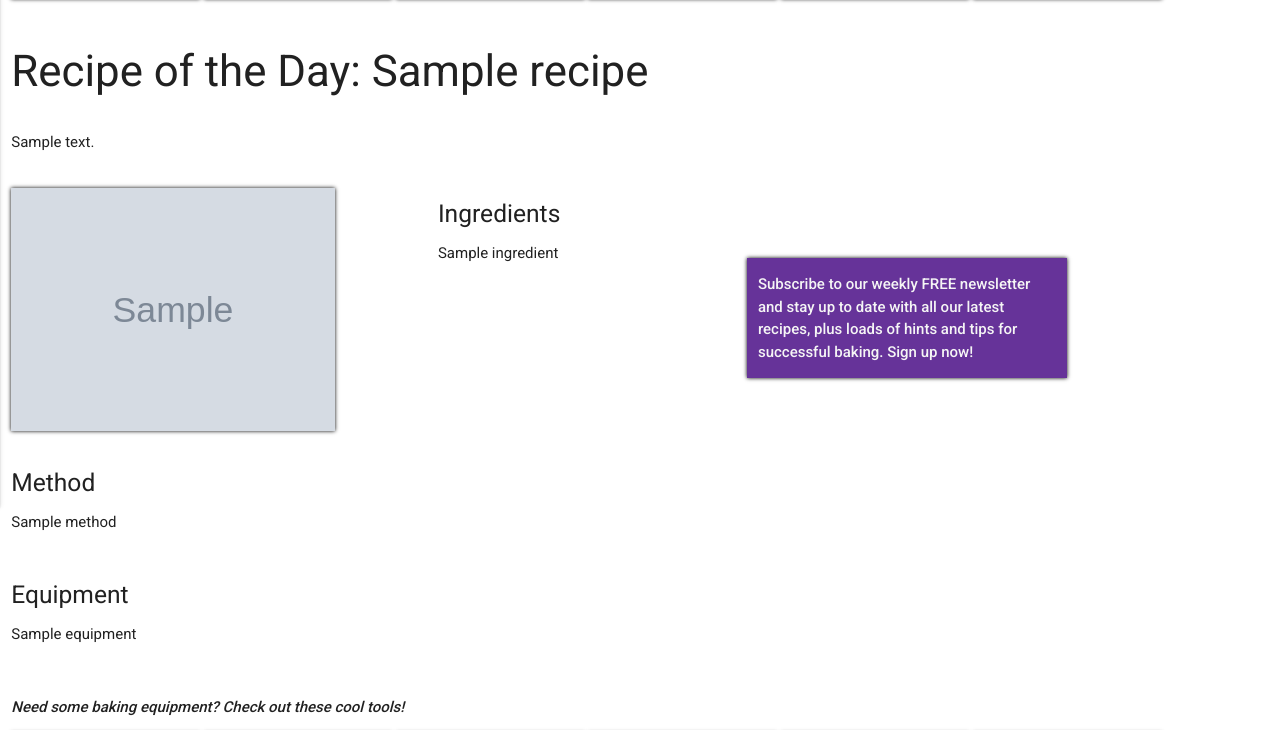
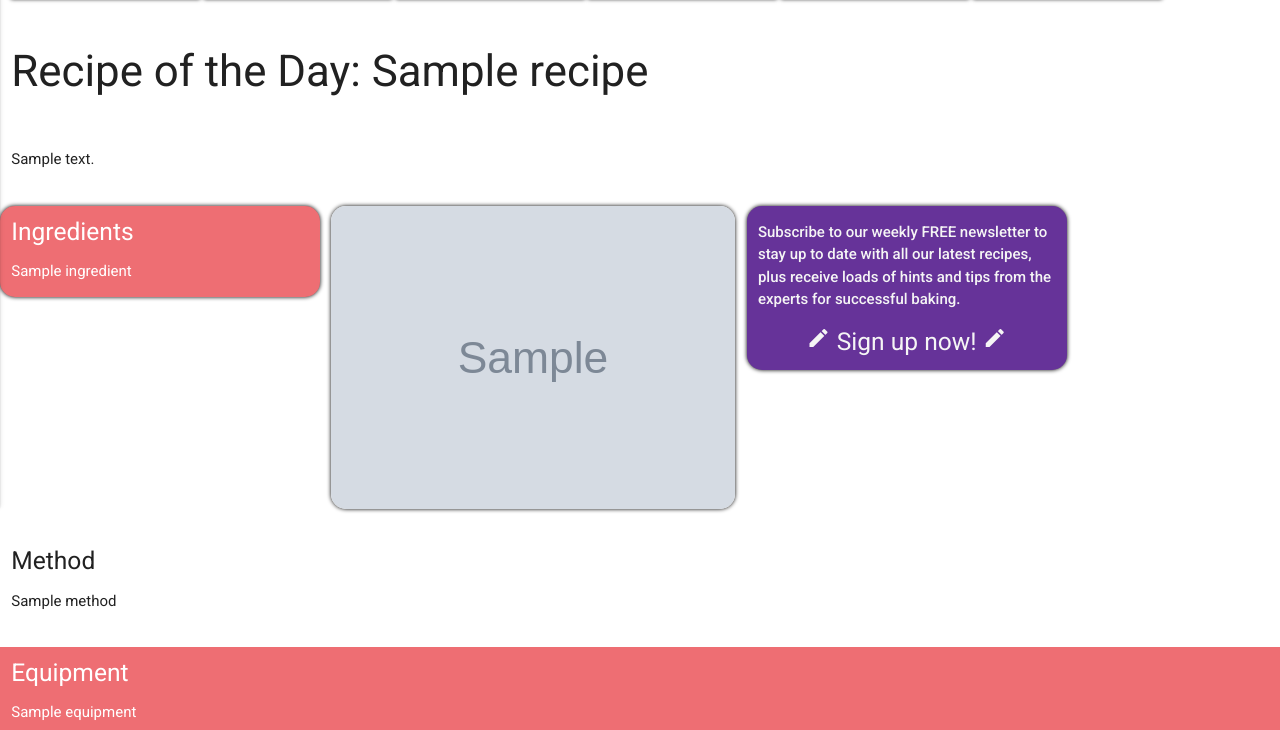
Before and after one commit to kevald1963/milestone-3-recipe-application, a Flask app: page /home in a window 1280 px wide. Shown: the part 354-1084 px from the top of the page. Run offline with Flask 2, Linux system fonts and the light colour scheme; grey boxes marked "Sample" are stand-in pictures; a database or web service that is not in the repository returns one stand-in record (values such as "Sample title"); some libraries are stand-ins or nearby versions.

Commit message:
Further styling changes made to Home page.

```diff
--- a/static/css/style.css
+++ b/static/css/style.css
@@ -1,6 +1,6 @@
 @import url('https://fonts.googleapis.com/css?family=Roboto:100,200,300,400,500,600,700');
 
-h3 {
+.row.margin-bottom-override {
     margin-bottom: 0;
 }
 
@@ -31,15 +31,46 @@ h3 {
     margin-top: 5px;
 }
 
+.ingredients-panel {
+    border-radius: 15px;
+    margin-left: 30px;
+    margin-top: 0px;
+    height: auto;
+    box-shadow: 0 0 4px 0px black;
+    background-color: #ee6e73;      /* Matches Materialize Navbar colour. */
+    color: white;
+}
+
+.equipment-panel {
+    background-color: #ee6e73;      /* Matches Materialize Navbar colour. */
+    color: white;
+}
+
+.equipment-promotion {
+    background-color:rebeccapurple;
+    color: whitesmoke;
+}
+
 .newsletter-panel {
-    margin-top: 70px;
-    height: auto;
+    border-radius: 15px;
+    margin: 10px;
+    margin-top: 0px;
     box-shadow: 0 0 4px 0px black;
     background-color:rebeccapurple;
     color: whitesmoke;
 }
+
+.newsletter-text {
+    text-align: center;
+}
+
+.newsletter-text a {
+    color: whitesmoke;
+}
+
 .popular-image {
-    width: 80%;
+    border-radius: 15px;
+    width: 100%;
     height: auto;
     box-shadow: 0 0 4px 0px black;
 }
@@ -49,8 +80,27 @@ h3 {
     height: auto;
     box-shadow: 0 0 4px 0px black;
 }
-sponsored-image-group
+
 .temperature-input {
     padding: 0px;
     color: grey;
 }
+
+@media only screen and (max-width: 768px) {
+    /* For mobile phones: */
+    .ingredients-panel, .newsletter-panel, .equipment-panel {
+        border-radius: 0;
+        margin: 0;
+        box-shadow: none
+    }
+
+    .popular-image {
+        margin-top: 5px;
+        float: none;
+        border-radius: 0;
+    }
+
+    .padding-override {
+        padding: 0;
+    }
+}
--- a/templates/index.html
+++ b/templates/index.html
@@ -4,7 +4,7 @@
 <div class="row">
 	<div class="col s12 about-site">
         <p><strong>
-            Welcome to Baking Hot!, the No. 1 spot for all your baking recipes - bread, scones, cakes, savoury pies,
+            Welcome to Baking Hot!, the Number 1 spot for all your baking recipes - bread, scones, cakes, savoury pies,
             fruit pies, pasties...even Yorkshire Pudding. Check out our recipes and get baking!
             You can even upload your own recipes here to keep them all in one place. You can also share them with others
             as you please.
@@ -33,39 +33,32 @@
 </div>
 
 <div class="row">
-	<div class="col s6">
+	<div class="col s12 m6 l6">
 		<p>{{ recipe.description }}</p>
 	</div>
 </div>
 
 <div class="row">
-	<div class="col s12 m4 l4">
-        <img class="popular-image" src="{{ recipe.image_source }}" alt="Traditional White Loaf">
-	</div>
-	<div class="col s12 m3 l3">
+	<div class="col s12 m3 l3 ingredients-panel">
 		<h5>Ingredients</h5>
         {% for ingredient in recipe.ingredients %}
 		    <p>{{ ingredient }}</p>
         {% endfor %}
 	</div>
+	<div class="col s12 m4 l4 padding-override">
+        <img class="popular-image" src="{{ recipe.image_source }}" alt="Traditional White Loaf">
+	</div>
 	<div class="col s12 m3 l3 newsletter-panel">
         <p><strong>
-            Subscribe to our weekly FREE newsletter and stay up to date with all our latest recipes, plus
-            loads of hints and tips for successful baking. Sign up now!
+            Subscribe to our weekly FREE newsletter to stay up to date with all our latest recipes, plus
+            receive loads of hints and tips from the experts for successful baking.
+            <div class="newsletter-text">
+                <h5><a href=""><i class="material-icons">create</i> Sign up now! <i class="material-icons">create</i></a></h5>
+        	</div>
         </strong></p>
 	</div>
 </div>
 
-<!--
-<div class="row">
-	<div class="col s12">
-		<h5>Ingredients</h5>
-        {% for ingredient in recipe.ingredients %}
-		    <p>{{ ingredient }}</p>
-        {% endfor %}
-	</div>
-</div>
--->
 <div class="row">
     <div class="col s12">
 		<h5>Method</h5>
@@ -75,8 +68,8 @@
 	</div>
 </div>
 
-<div class="row">
-	<div class="col s12">
+<div class="row margin-bottom-override">
+	<div class="col s12 equipment-panel">
 		<h5>Equipment</h5>
         {% for equipment_item in recipe.equipment %}
 		    <p>{{ equipment_item }}</p>
@@ -85,8 +78,13 @@
 </div>
 
 <div class="row">
+	<div class="col s12 equipment-promotion">
+	   <p><strong>Need some baking equipment? Check out these cool tools!</strong></p>
+    </div>
+</div>
+
+<div class="row">
 	<div class="col s12">
-		<p><strong><em>Need some baking equipment? Check out these cool tools!</em></strong></p>
         <div class="sponsored-image-group">
             <a href="https://www.bakerybits.co.uk/stainless-mixing-bowl-rolled-top-30cm-or-35cm-diameter.html"><img class="sponsored-image" src="https://www.bakerybits.co.uk/pub/media/catalog/product/cache/d75b6ae133e4e6a4f65baca6ce75f963/d/s/dsc_3096_5_4.jpg" alt="Stainless mixing bBowl rolled top, 30cm or 35cm diameter."></a>
             <a href="https://www.lakeland.co.uk/5751/Heavy-Duty-Double-Oven-Glove"><img class="sponsored-image" src="https://lakelandcamel.scene7.com/is/image/LakelandCamel/5751_1?$325$" alt="Heavy duty thick double oven gloves."></a>
@@ -94,7 +92,6 @@
             <a href="https://www.lakeland.co.uk/14286/Lakeland-Digital-Kitchen-Weighing-Scale"><img class="sponsored-image" src="https://lakelandcamel.scene7.com/is/image/LakelandCamel/14286_2?$325$" alt="Lakeland stainless steel digital kitchen scales."></a>
             <a href="https://www.lakeland.co.uk/70261/Pyrex-0-5L-Measuring-Jug"><img class="sponsored-image" src="https://lakelandcamel.scene7.com/is/image/LakelandCamel/70261_1?$325$" alt="Pyrex measuring jug 0.5 litre."></a>
             <a href="https://www.lakeland.co.uk/32210/Mason-Cash-Cane-Mixing-Bowl-4L"><img class="sponsored-image" src="https://lakelandcamel.scene7.com/is/image/LakelandCamel/32210_1?$325$" alt="Mason cash cane mixing bowl 4 litres."></a>
-
         </div>
 	</div>
 </div>
```
